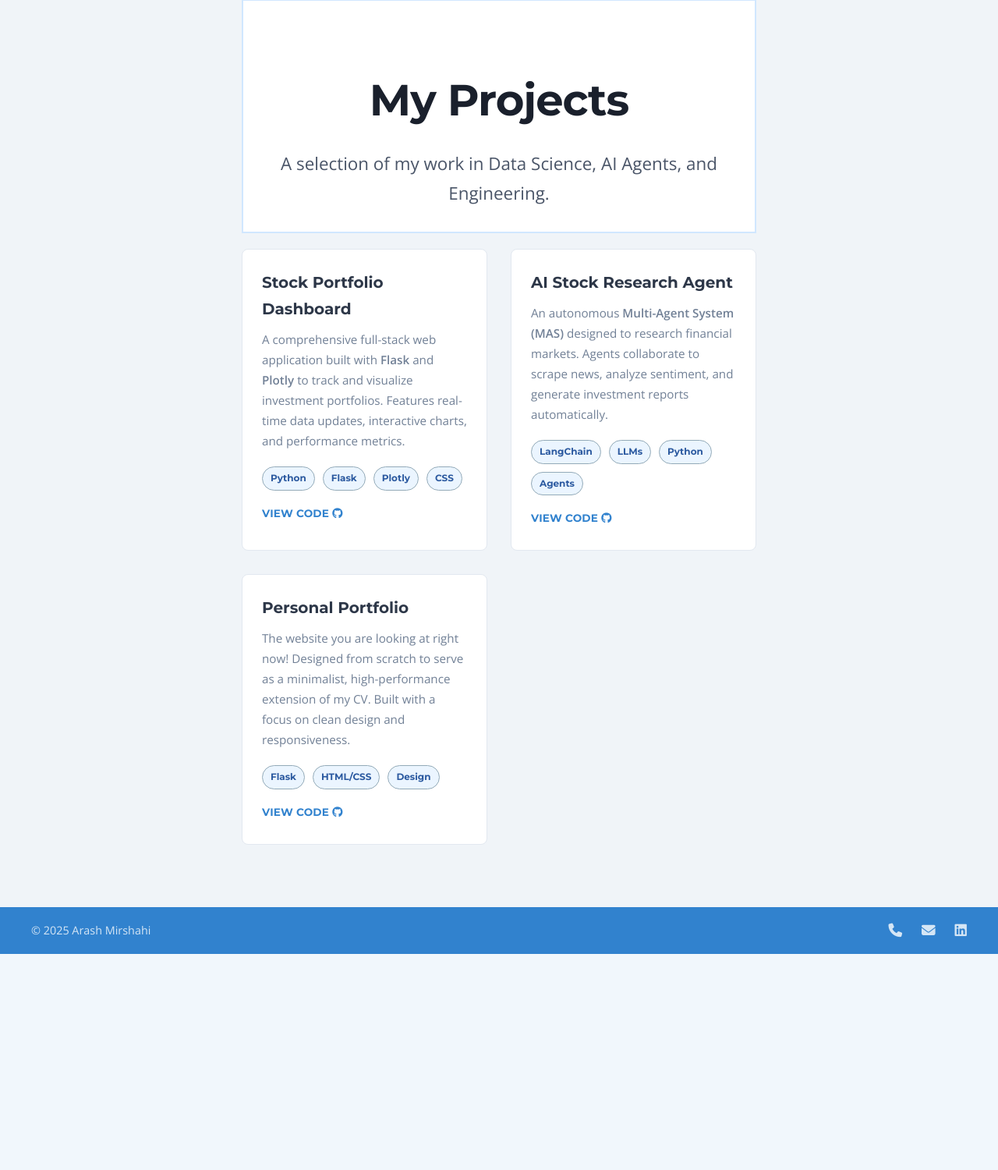
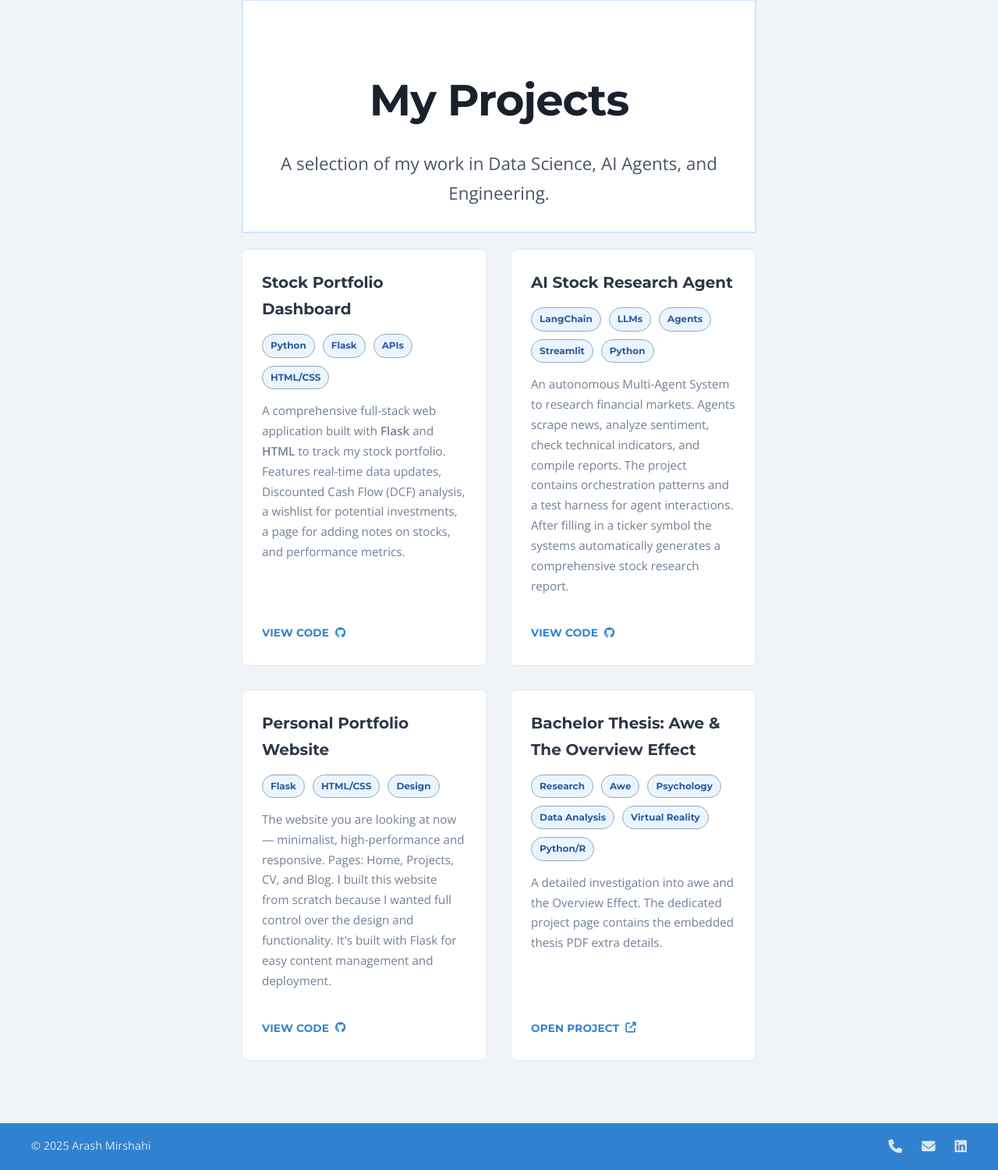
Before and after one commit to Arashi20/Personal_Portfolio_Website, a Flask app: page /projects in a window 1280 px wide. Shown: the part 111-1611 px from the top of the page at 78% size. Before the commit the page ends 1334 px from the top, so only its background shows below. Run offline with Flask 3, Linux system fonts and the light colour scheme.

Commit message:
Added new project to project grid and made sure i can add non-github resources now too

```diff
--- a/app.py
+++ b/app.py
@@ -1,6 +1,6 @@
 # Backend code for Personal Portfolio Website
 
-from flask import Flask, render_template
+from flask import Flask, render_template, abort, url_for
 import markdown
 import os
 
@@ -8,6 +8,21 @@ app = Flask(__name__)
 
 
 POSTS_DIR = 'posts' # Directory where markdown blog posts are stored
+
+# Simple in-memory metadata. For many projects, read from JSON/YAML/db.
+PROJECTS = {
+    "bachelor-thesis-awe": {
+        "title": "Bachelor Thesis: Topic XYZ",
+        "slug": "bachelor-thesis-awe",
+        "subtitle": "A concise subtitle describing the thesis",
+        "description": "Full description text for the thesis page. Include background, key findings, and what the reader can expect in the PDF.",
+        "file": "docs/Bachelor_Thesis_Awe.pdf",  # file inside static/docs/
+
+
+    },
+    # add other dedicated project pages similarly
+}
+
 
 # Home Route
 @app.route('/')
@@ -26,6 +41,17 @@ def projects():
     Renders the Portfolio/Projects page.
     """
     return render_template('projects.html')
+
+
+@app.route('/projects/<slug>')
+def project_detail(slug):
+    project = PROJECTS.get(slug)
+    if not project:
+        abort(404)
+    # project.file is a path relative to static/
+    # url_for will be used in template to get correct static URL
+    return render_template('project_detail.html', project=project)
+
 
 # CV Route
 @app.route('/cv')
--- a/static/css/style.css
+++ b/static/css/style.css
@@ -298,6 +298,59 @@ a {
     color: var(--accent-color);
     text-transform: uppercase;
     letter-spacing: 1px;
+
+}
+
+.project-card {
+    display: flex;
+    flex-direction: column; /* stack header, content, footer vertically */
+    align-items: stretch;   /* make children fill width */
+
+    /* If you keep a fixed height for visual consistency, keep it here.
+       If you prefer cards to size naturally, remove/override this. */
+    /* height: var(--project-card-height); */
+
+    /* keep padding & box-sizing as before */
+    padding: 25px;
+    box-sizing: border-box;
+}
+
+/* card-content takes the available space between header and footer */
+.card-content {
+    flex: 1 1 auto; /* grow/shrink; crucial so footer sits at bottom */
+    display: block; /* keep standard flow for text inside */
+    overflow: visible; /* descriptions should flow naturally */
+    margin-bottom: 0.5rem; /* small spacing before footer; tweak as needed */
+}
+
+/* Push footer to the bottom of the card */
+.card-footer {
+    margin-top: auto;       /* magic: pushes footer down */
+    display: flex;
+    gap: 12px;              /* space between buttons/links */
+    align-items: center;    /* vertically center items inside footer */
+    justify-content: flex-start; /* left align links/buttons */
+    padding-top: 8px;       /* optional breathing room */
+}
+
+/* Make sure link-style buttons in footer are left aligned and consistent */
+.card-footer .btn-link {
+    display: inline-flex;
+    align-items: center;
+    gap: 8px;
+}
+
+/* Small screen tweak: if you previously forced card height on desktop,
+   allow cards to size naturally on mobile but still keep footer at bottom. */
+@media (max-width: 768px) {
+    .project-card {
+        /* if you had a fixed height, remove it on mobile (recommended) */
+        height: auto !important;
+    }
+    .card-content {
+        /* allow more breathing room on mobile */
+        margin-bottom: 0.75rem;
+    }
 }
 
 /* =========================================
--- a/templates/base.html
+++ b/templates/base.html
@@ -78,8 +78,13 @@
         </div>
     </footer>
 
+
+
+
     <!-- Fade-in animation script -->
     <script src="{{ url_for('static', filename='js/animations.js') }}"></script>
+
+
 </body>
 
 </html>
--- a/templates/projects.html
+++ b/templates/projects.html
@@ -3,7 +3,6 @@
 {% block title %}Projects - Arash Mirshahi{% endblock %}
 
 {% block content %}
-<!-- Added 'hero-compact' class instead of inline style -->
 <section class="hero hero-compact">
     <div class="hero-text">
         <h1>My Projects</h1>
@@ -13,64 +12,116 @@
     </div>
 </section>
 
-<!--
-    Removed the extra <div class="content-container"> wrapper here.
-    base.html already provides it, so we just start the grid directly.
--->
 <div class="projects-grid">
 
-    <!-- PROJECT 1: Stock Portfolio Dashboard -->
+    <!-- PROJECT 1: Stock Portfolio Dashboard (GitHub) -->
     <div class="project-card">
+        <div class="card-header">
             <h3 class="project-title">Stock Portfolio Dashboard</h3>
-        <p class="project-desc">
-            A comprehensive full-stack web application built with <strong>Flask</strong> and <strong>Plotly</strong> to track and visualize investment portfolios.
-            Features real-time data updates, interactive charts, and performance metrics.
-        </p>
-        <!-- Used new classes: tech-stack-left, tech-badge-small -->
             <div class="tech-stack tech-stack-left">
                 <span class="tech-badge tech-badge-small">Python</span>
                 <span class="tech-badge tech-badge-small">Flask</span>
-            <span class="tech-badge tech-badge-small">Plotly</span>
-            <span class="tech-badge tech-badge-small">CSS</span>
+                <span class="tech-badge tech-badge-small">APIs</span>
+                <span class="tech-badge tech-badge-small">HTML/CSS</span>
             </div>
-        <a href="https://github.com/Arashi20/Stock_Portfolio_Dashboard" target="_blank" class="btn-link">
-            View Code <i class="fab fa-github"></i>
+        </div>
+
+        <div class="card-content">
+            <p class="project-desc">
+                A comprehensive full-stack web application built with <strong>Flask</strong> and <strong>HTML</strong>
+                to track my stock portfolio. Features real-time data updates, Discounted Cash Flow (DCF) analysis, a wishlist
+                for potential investments, a page for adding notes on stocks, and performance metrics.
+            </p>
+        </div>
+
+        <div class="card-footer">
+            <a href="https://github.com/Arashi20/Stock_Portfolio_Dashboard" target="_blank" rel="noopener" class="btn-link">
+                VIEW CODE <i class="fab fa-github" aria-hidden="true"></i>
             </a>
         </div>
+    </div>
 
-    <!-- PROJECT 2: Stock Research MAS (Multi-Agent System) -->
+    <!-- PROJECT 2: AI Stock Research Agent (GitHub) -->
     <div class="project-card">
+        <div class="card-header">
             <h3 class="project-title">AI Stock Research Agent</h3>
-        <p class="project-desc">
-            An autonomous <strong>Multi-Agent System (MAS)</strong> designed to research financial markets.
-            Agents collaborate to scrape news, analyze sentiment, and generate investment reports automatically.
-        </p>
             <div class="tech-stack tech-stack-left">
                 <span class="tech-badge tech-badge-small">LangChain</span>
                 <span class="tech-badge tech-badge-small">LLMs</span>
+                <span class="tech-badge tech-badge-small">Agents</span>
+                <span class="tech-badge tech-badge-small">Streamlit</span>
                 <span class="tech-badge tech-badge-small">Python</span>
-            <span class="tech-badge tech-badge-small">Agents</span>
             </div>
-        <a href="https://github.com/Arashi20/stock-research-MAS" target="_blank" class="btn-link">
-            View Code <i class="fab fa-github"></i>
+        </div>
+
+        <div class="card-content">
+            <p class="project-desc">
+                An autonomous Multi-Agent System to research financial markets. Agents scrape news, analyze sentiment, check technical indicators,
+                and compile reports. The project contains orchestration patterns and a test harness for agent interactions. After filling in a ticker symbol
+                the systems automatically generates a comprehensive stock research report.
+
+            </p>
+        </div>
+
+        <div class="card-footer">
+            <a href="https://github.com/Arashi20/stock-research-MAS" target="_blank" rel="noopener" class="btn-link">
+                VIEW CODE <i class="fab fa-github" aria-hidden="true"></i>
             </a>
         </div>
+    </div>
 
-    <!-- PROJECT 3: Portfolio Website (Meta!) -->
+    <!-- PROJECT 3: Personal Portfolio (GitHub) -->
     <div class="project-card">
-        <h3 class="project-title">Personal Portfolio</h3>
-        <p class="project-desc">
-            The website you are looking at right now! Designed from scratch to serve as a minimalist, high-performance extension of my CV.
-            Built with a focus on clean design and responsiveness.
-        </p>
+        <div class="card-header">
+            <h3 class="project-title">Personal Portfolio Website</h3>
             <div class="tech-stack tech-stack-left">
                 <span class="tech-badge tech-badge-small">Flask</span>
                 <span class="tech-badge tech-badge-small">HTML/CSS</span>
                 <span class="tech-badge tech-badge-small">Design</span>
             </div>
-        <a href="https://github.com/Arashi20/Personal_Portfolio_Website" target="_blank" class="btn-link">
-            View Code <i class="fab fa-github"></i>
+        </div>
+
+        <div class="card-content">
+            <p class="project-desc">
+                The website you are looking at now — minimalist, high-performance and responsive.
+                Pages: Home, Projects, CV, and Blog. I built this website from scratch because I wanted full control
+                over the design and functionality. It's built with Flask for easy content management and deployment.
+            </p>
+        </div>
+
+        <div class="card-footer">
+            <a href="https://github.com/Arashi20/Personal_Portfolio_Website" target="_blank" rel="noopener" class="btn-link">
+                VIEW CODE <i class="fab fa-github" aria-hidden="true"></i>
             </a>
+        </div>
+    </div>
+
+    <!-- PROJECT 4: Bachelor Thesis (dedicated page) -->
+    <div class="project-card">
+        <div class="card-header">
+            <h3 class="project-title">Bachelor Thesis: Awe & The Overview Effect</h3>
+            <div class="tech-stack tech-stack-left">
+                <span class="tech-badge tech-badge-small">Research</span>
+                <span class="tech-badge tech-badge-small">Awe</span>
+                <span class="tech-badge tech-badge-small">Psychology</span>
+                <span class="tech-badge tech-badge-small">Data Analysis</span>
+                <span class="tech-badge tech-badge-small">Virtual Reality</span>
+                <span class="tech-badge tech-badge-small">Python/R</span>
+            </div>
+        </div>
+
+        <div class="card-content">
+            <p class="project-desc">
+                A detailed investigation into awe and the Overview Effect. The dedicated project page contains the
+                embedded thesis PDF extra details.
+            </p>
+        </div>
+
+        <div class="card-footer">
+            <a href="{{ url_for('project_detail', slug='bachelor-thesis-awe') }}" class="btn-link">
+                OPEN PROJECT <i class="fa fa-external-link-alt" aria-hidden="true"></i>
+            </a>
+        </div>
     </div>
 
 </div>
```
Also changed, not shown: templates/project_detail.html (added, +48 -0 lines), 1 other file. Lines whose indentation alone changed are shown as unchanged.
